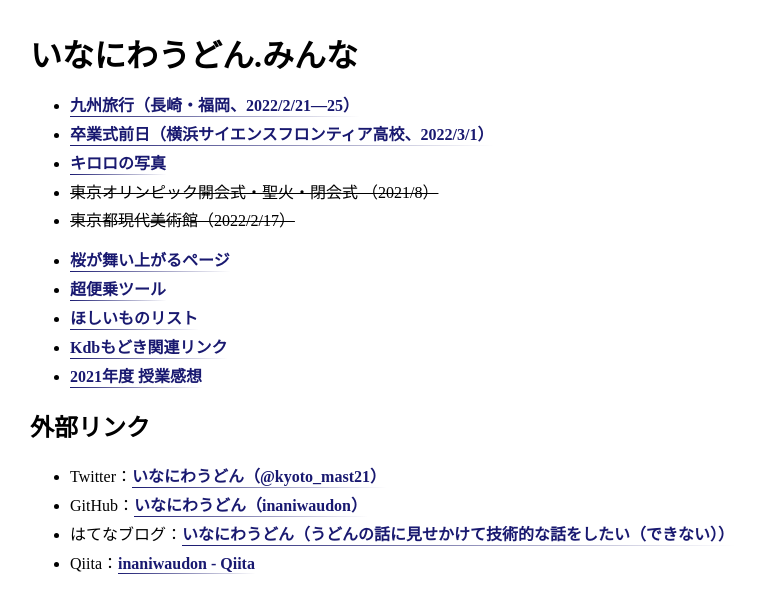
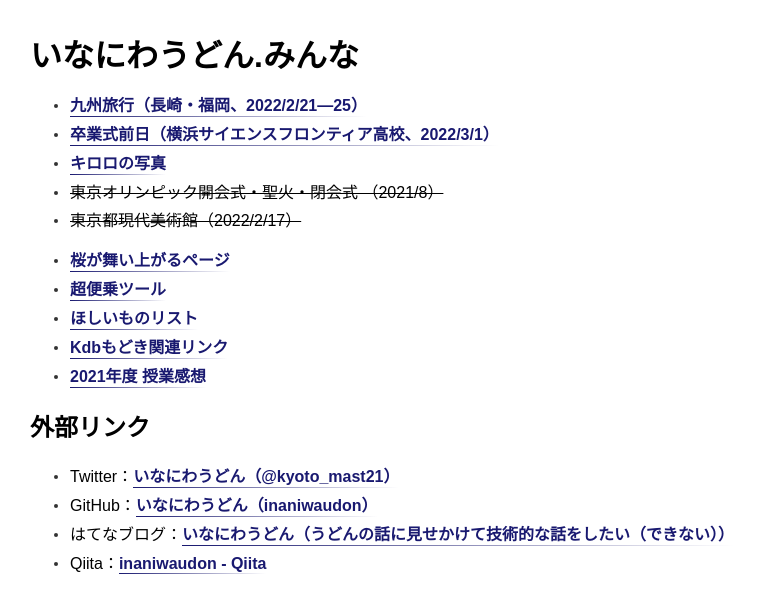
Before and after one commit to inaniwaudon/inaniwaudon-minna, a Next.js app: page / in a window 1280 px wide. Shown: the top 610 px of the page, without its empty margins (0-757 px from the left). Built offline with nearby package versions, Linux system fonts and the light colour scheme.

Commit message:
modify styles

```diff
--- /dev/null
+++ b/src/components/CustomList.module.scss
@@ -0,0 +1,16 @@
+.List {
+  list-style: none;
+  position: relative;
+
+  &::before {
+    width: 4px;
+    height: 4px;
+    margin-top: 12px;
+    border-radius: 50%;
+    content: "";
+    background: #333;
+    display: block;
+    position: absolute;
+    left: -16px;
+  }
+}
--- /dev/null
+++ b/src/components/CustomList.tsx
@@ -0,0 +1,11 @@
+import React, { ReactNode } from "react";
+import styles from "./CustomList.module.scss";
+
+interface CustomListProps {
+  children: ReactNode;
+}
+
+const CustomList = ({ children }: CustomListProps) => (
+  <li className={styles.List}>{children}</li>
+);
+export default CustomList;
--- a/src/components/PageAnchor.module.scss
+++ b/src/components/PageAnchor.module.scss
@@ -1,9 +1,24 @@
+$color: #191970;
+$hover-color: #48d1cc;
+
 .Link {
-  color: #191970;
+  color: $color;
   font-weight: bold;
   text-decoration: none;
-  border-bottom: solid 1px #191970;
-  border-image: linear-gradient(to right, #191970, rgba(255, 255, 255, 0));
-  border-image-slice: 1;
   display: inline-block;
+  cursor: pointer;
+  transition: background 200ms;
+
+  &::after {
+    width: 100%;
+    height: 1px;
+    content: "";
+    background: linear-gradient(to right, $color, rgba(255, 255, 255, 0));
+    display: block;
+    transition: background 200ms;
+  }
+
+  &:hover::after {
+    background: linear-gradient(to right, $color, $hover-color);
+  }
 }
--- a/src/pages/index.tsx
+++ b/src/pages/index.tsx
@@ -1,4 +1,4 @@
-import Link from "next/link";
+import CustomList from "../components/CustomList";
 import PageAnchor from "../components/PageAnchor";
 import styles from "./index.module.scss";
 
@@ -28,68 +28,68 @@ const Index = () => {
       <h1>いなにわうどん.みんな</h1>
       <ul>
         {Object.entries(photos).map(([url, photo]) => (
-          <li>
+          <CustomList>
             {photo.deleted ? (
               <del>{photo.title}</del>
             ) : (
               <PageAnchor href={`/photo/${url}`}>{photo.title}</PageAnchor>
             )}
-          </li>
+          </CustomList>
         ))}
       </ul>
 
       <ul>
-        <li>
+        <CustomList>
           <PageAnchor href="https://inaniwaudon.github.io/spring-2022/">
             桜が舞い上がるページ
           </PageAnchor>
-        </li>
-        <li>
+        </CustomList>
+        <CustomList>
           <PageAnchor href="https://exagree.netlify.app/">
             超便乗ツール
           </PageAnchor>
-        </li>
-        <li>
+        </CustomList>
+        <CustomList>
           <PageAnchor href="https://inaniwaudon.github.io/hoshiimo/">
             ほしいものリスト
           </PageAnchor>
-        </li>
-        <li>
+        </CustomList>
+        <CustomList>
           <PageAnchor href="/kdb">Kdbもどき関連リンク</PageAnchor>
-        </li>
-        <li>
+        </CustomList>
+        <CustomList>
           <PageAnchor href="https://www.notion.so/learnutsukuba/2021-78f1f36654ad4f7ca6c5d32ef6d40276">
             2021年度 授業感想
           </PageAnchor>
-        </li>
+        </CustomList>
       </ul>
 
       <h2>外部リンク</h2>
       <ul>
-        <li>
+        <CustomList>
           Twitter：
           <PageAnchor href="https://twitter.com/kyoto_mast21/">
             いなにわうどん（@kyoto_mast21）
           </PageAnchor>
-        </li>
-        <li>
+        </CustomList>
+        <CustomList>
           GitHub：
           <PageAnchor href="https://github.com/inaniwaudon/">
             いなにわうどん（inaniwaudon）
           </PageAnchor>
-        </li>
-        <li>
+        </CustomList>
+        <CustomList>
           はてなブログ：
           <PageAnchor href="https://soudakyoto-ikou.hatenadiary.jp/">
             いなにわうどん（うどんの話に見せかけて技術的な話をしたい（できない））
           </PageAnchor>
-        </li>
-        <li>
+        </CustomList>
+        <CustomList>
           Qiita：
           <PageAnchor href="https://qiita.com/inaniwaudon/">
             inaniwaudon - Qiita
           </PageAnchor>
-        </li>
+        </CustomList>
       </ul>
     </main>
   );
--- a/src/styles/globals.css
+++ b/src/styles/globals.css
@@ -1,5 +1,6 @@
 html,
 body {
+  font-family: sans-serif;
   padding: 0;
   margin: 0;
 }
```
Also changed, not shown: src/pages/kdb.tsx (+3 -5 lines).
